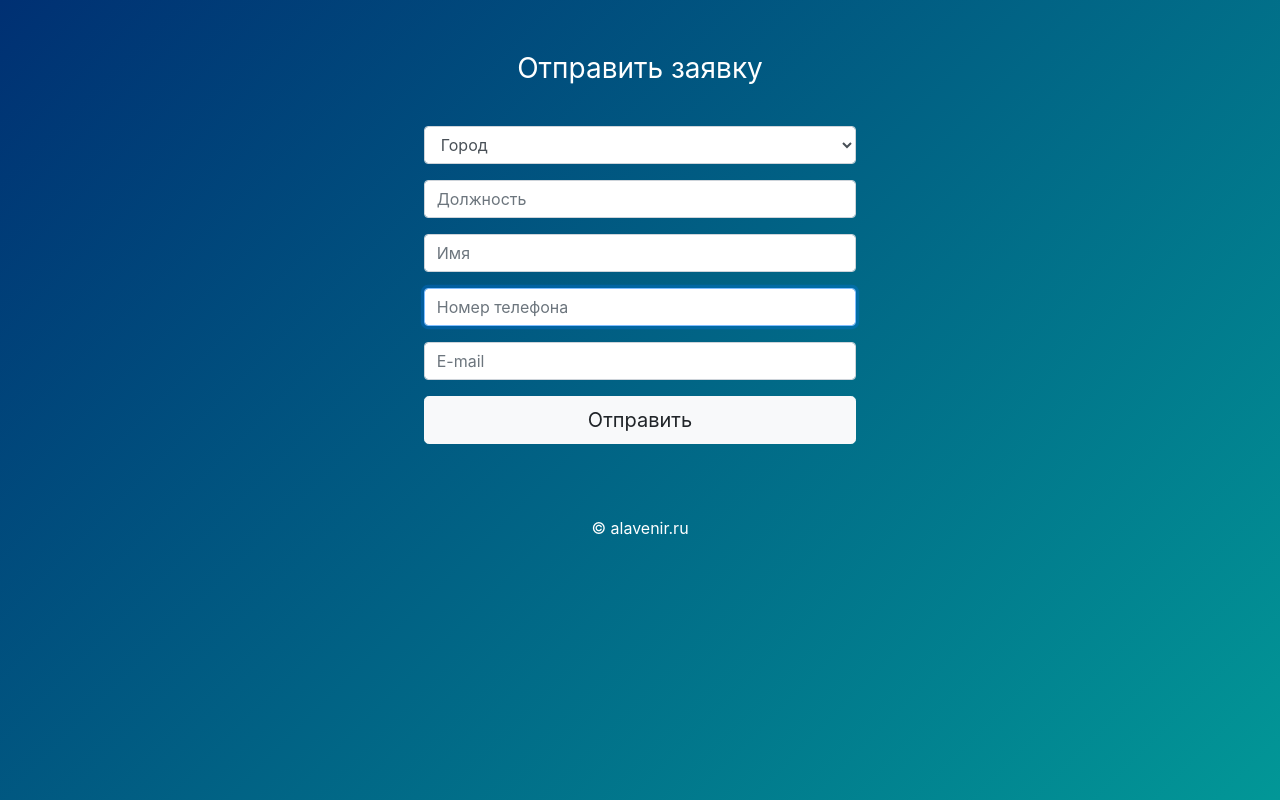
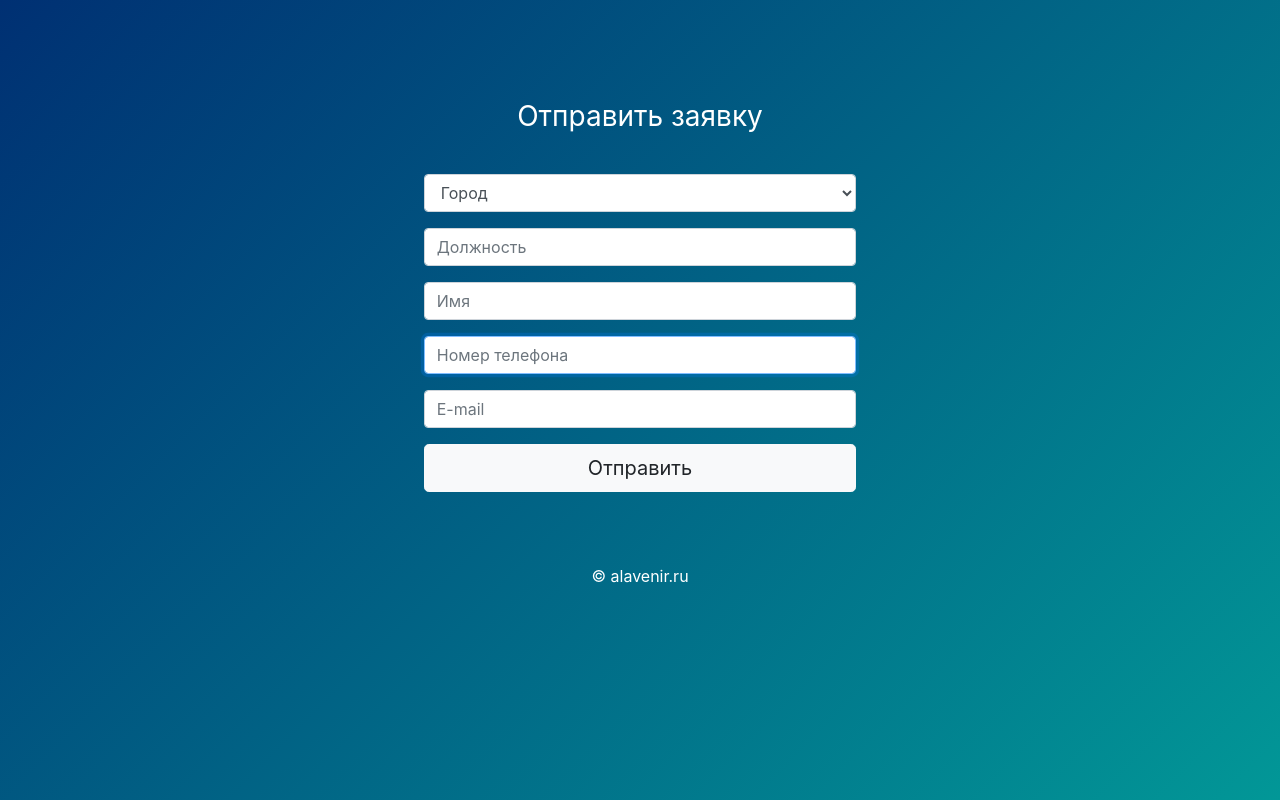
Before and after one commit to burujeg/bitrix24, a PHP site: page / in a window 1280 px wide. Run offline with PHP 8.4, Linux system fonts and the light colour scheme; data that the repository does not hold is empty; some libraries are stand-ins or nearby versions.

Commit message:
fix form ->  margin top

```diff
--- a/index.php
+++ b/index.php
@@ -104,7 +104,7 @@ if (isset($_POST['email'])){
 }
 ?>
     <div class="container">
-     	<div class="row align-items-center" style="height: 80%; color: white;">
+     	<div class="row align-items-center mt-5" style="height: 80%; color: white;">
 			<div class="col-md-12 mx-auto my-auto">
 
 				<div class="col-md-5 mx-auto justify-content-center">
```
